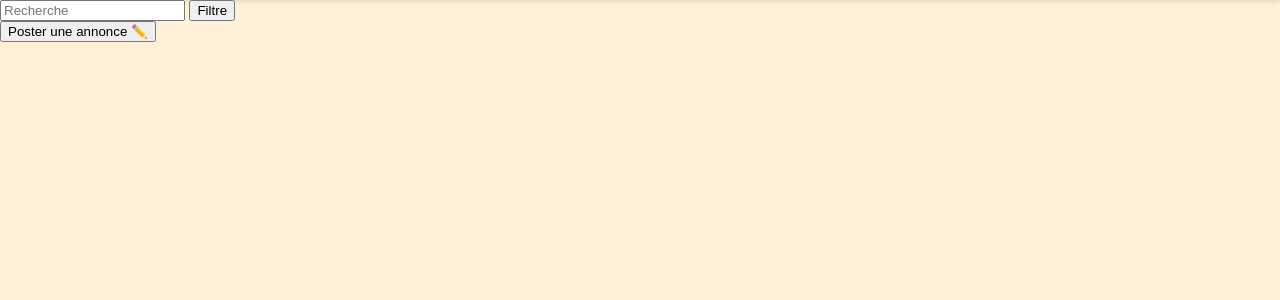
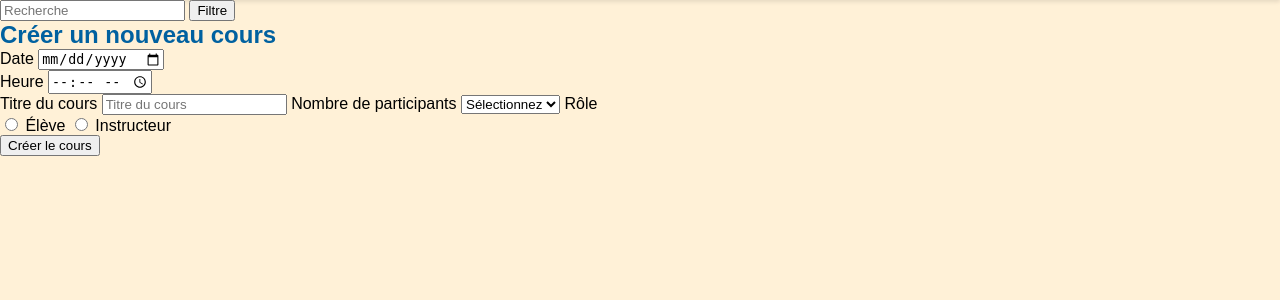
Before and after one commit to pablblo/TeteATete, a PHP site: page /page_principale.php in a window 1280 px wide. Shown: the part 134-434 px from the top of the page. Run offline with PHP 8.4, Linux system fonts and the light colour scheme; the visitor is signed in with stand-in values (Sample User, id 1).

Commit message:
Update page_principale.php

```diff
--- a/page_principale.php
+++ b/page_principale.php
@@ -19,29 +19,39 @@ $query = $db->prepare("SELECT * FROM User WHERE idUser = ?");
 $query->execute([$user_id]);
 $user = $query->fetch(PDO::FETCH_ASSOC);
 
-// Mise à jour des informations si le formulaire est soumis
-if ($_SERVER['REQUEST_METHOD'] === 'POST') {
-    $nom = $_POST['nom'];
-    $prenom = $_POST['prenom'];
-    $email = $_POST['email'];
-    $bio = $_POST['bio'];
-    $photo = null;
+// Création de cours si le formulaire est soumis
+if ($_SERVER['REQUEST_METHOD'] === 'POST' && isset($_POST['create_course'])) {
+    $courseTitle = $_POST['course_title'];
+    $date = $_POST['date'];
+    $time = $_POST['time'];
+    $participants = $_POST['participants'];
+    $role = $_POST['role']; // "eleve" ou "instructeur"
 
-    // Si une nouvelle photo de profil est téléchargée
-    if (isset($_FILES['photo']) && $_FILES['photo']['error'] === 0) {
-        $photo = file_get_contents($_FILES['photo']['tmp_name']);
+    // Insérer dans la table Cours
+    $stmt = $db->prepare("
+        INSERT INTO Cours (Titre, Date, Heure, Taille, Places_restants_Tuteur, Places_restants_Eleve)
+        VALUES (?, ?, ?, ?, ?, ?)
+    ");
+
+    if ($role === 'instructeur') {
+        $stmt->execute([$courseTitle, $date, $time, $participants, 1, $participants]);
+    } else {
+        $stmt->execute([$courseTitle, $date, $time, $participants, $participants, 1]);
     }
 
-    // Mettre à jour les informations dans la base de données
-    $update_query = $db->prepare("
-        UPDATE User
-        SET Nom = ?, Prenom = ?, Mail = ?, Bio = ?, Photo_de_Profil = IFNULL(?, Photo_de_Profil)
-        WHERE idUser = ?
+    // Récupérer l'ID du cours créé
+    $idCours = $db->lastInsertId();
+
+    // Insérer dans la table User_Cours
+    $stmt = $db->prepare("
+        INSERT INTO User_Cours (Tuteur_ou_Eleve, idUser, idCours)
+        VALUES (?, ?, ?)
     ");
-    $update_query->execute([$nom, $prenom, $email, $bio, $photo, $user_id]);
+    $roleValue = ($role === 'instructeur') ? 1 : 0; // 1 = Tuteur, 0 = Élève
+    $stmt->execute([$roleValue, $user_id, $idCours]);
 
-    // Recharger la page pour voir les nouvelles informations
-    header("Location: profil.php");
+    // Redirection après la création du cours
+    header("Location: profil.php?success=course_created");
     exit();
 }
 ?>
@@ -52,7 +62,7 @@ if ($_SERVER['REQUEST_METHOD'] === 'POST') {
     <meta charset="UTF-8">
     <meta name="viewport" content="width=device-width, initial-scale=1.0">
     <title>Tête à Tête - Accueil</title>
-    <link rel="stylesheet" href="styleprofil.css">
+    <link rel="stylesheet" href="style/styleprofil.css">
 </head>
 <body>
 
@@ -80,9 +90,53 @@ if ($_SERVER['REQUEST_METHOD'] === 'POST') {
     <button class="filter-btn">Filtre</button>
 </section>
 
-    <!-- Bouton pour poster une annonce -->
-    <div class="post-announcement">
-        <button class="post-announcement-btn">Poster une annonce <span>✏️</span></button>
+<!-- Section de création de cours -->
+<section class="create-course-section">
+    <h2>Créer un nouveau cours</h2>
+    <form method="POST" action="">
+        <!-- Date et heure -->
+        <div class="date-time">
+            <div>
+                <label for="date">Date</label>
+                <input type="date" id="date" name="date" required>
             </div>
+            <div>
+                <label for="time">Heure</label>
+                <input type="time" id="time" name="time" required>
+            </div>
+        </div>
+
+        <!-- Titre du cours -->
+        <label for="course_title">Titre du cours</label>
+        <input type="text" id="course_title" name="course_title" placeholder="Titre du cours" required>
+
+        <!-- Nombre de participants -->
+        <label for="participants">Nombre de participants</label>
+        <select id="participants" name="participants" required>
+            <option value="">Sélectionnez</option>
+            <option value="1">1</option>
+            <option value="2">2</option>
+            <option value="3">3</option>
+            <option value="4">4</option>
+            <option value="5">5</option>
+            <option value="6+">6 ou plus</option>
+        </select>
+
+        <!-- Rôle -->
+        <label>Rôle</label>
+        <div>
+            <label class="role-btn">
+                <input type="radio" name="role" value="eleve" required> Élève
+            </label>
+            <label class="role-btn">
+                <input type="radio" name="role" value="instructeur" required> Instructeur
+            </label>
+        </div>
+
+        <!-- Bouton de création -->
+        <button type="submit" name="create_course">Créer le cours</button>
+    </form>
+</section>
+
 </body>
 </html>
```
Lines whose indentation alone changed are shown as unchanged.
